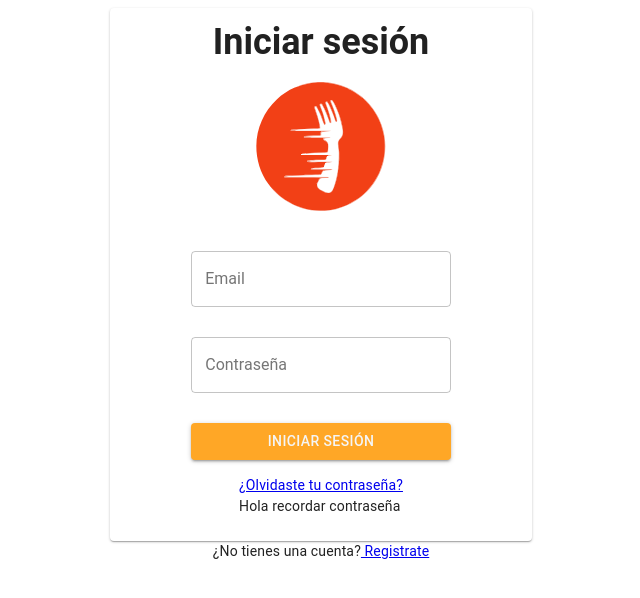
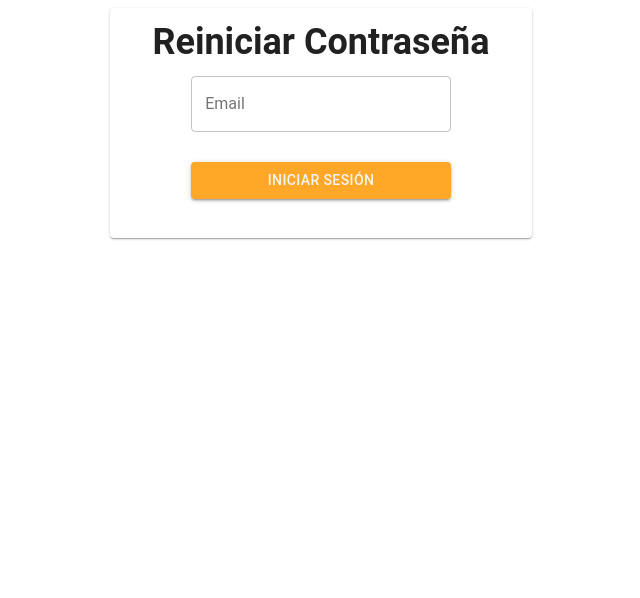
Before and after one commit to MenUber/WebProject, a React (Create React App) app: page /forgot-password in a window 1280 px wide. Shown: the top 598 px of the page, without its empty margins (319-959 px from the left). Built offline with nearby package versions, Linux system fonts and the light colour scheme.

Commit message:
Add router in main App

```diff
--- a/src/App.js
+++ b/src/App.js
@@ -1,13 +1,32 @@
 import React, { Component } from 'react';
 
+/*
+    Import React Router
+*/
+import {
+  BrowserRouter as Router,
+  Switch,
+  Route
+} from 'react-router-dom';
+
+/*
+  Import components
+*/
 import Login from './component/Login'
+import ForgotPassword from './component/ForgotPassword';
+import Register from './component/Register';
 
 class App extends Component {
   render() {
     return (
-      <div className="App">
-        <Login></Login>
-      </div>
+      <Router>
+        <Switch>
+           <Route exact path="/" component={Login}/>
+           <Route exact path="/register" component={Register}/>
+           <Route exact path="/forgot-password" component={ForgotPassword} />
+           {/* <Route component={NotFound}/> */}
+        </Switch>
+      </Router>
     );
   }
 }
--- a/src/component/ForgotPassword.js
+++ b/src/component/ForgotPassword.js
@@ -1,13 +1,82 @@
 import React,{ Component } from 'react'
 
+/*
+    Import Material Design modules
+*/
+import {
+    Grid,
+    Card,
+    Typography,
+    Button,
+    CardContent,
+    TextField
+} from '@material-ui/core';
+import { withStyles } from '@material-ui/core/styles';
+
+/*
+    Import styles for material-ui
+*/
+const styles = {
+    formControl:{
+        margin: "15px 0px"
+    },
+    title: {
+        fontSize: "36px",
+        fontWeight: "bold"
+    }
+}
+
 class ForgotPassword extends Component {
+    constructor(props)
+    {
+        super(props);
+    }
+
     render(){
+        const { classes } = this.props
+
         return(
             <div>
-                Hola recordar contraseña
+                <Grid container justify="center">
+                    <Grid item xs={4} >
+                        <Card>
+                            <CardContent>
+                                <Grid container justify="center">
+                                    <Grid item>
+                                        <Typography variant="h3" className={classes.title}>
+                                            Reiniciar Contraseña
+                                        </Typography>
+                                    </Grid>
+                                </Grid>
+                                <form>
+                                    <Grid container justify="center">
+                                        <Grid item xs={8}>
+                                            <TextField
+                                                fullWidth
+                                                label='Email'
+                                                variant="outlined"
+                                                className={classes.formControl}
+                                            />
+                                        </Grid>
+                                        <Grid item xs={8}>
+                                            <Button
+                                                variant="contained"
+                                                color="secondary"
+                                                fullWidth
+                                                className={classes.formControl}
+                                            >
+                                                Iniciar Sesión
+                                            </Button>
+                                        </Grid>
+                                    </Grid>
+                                </form>
+                            </CardContent>
+                        </Card>
+                    </Grid>
+                </Grid>
             </div>
         )
     }
 }
 
-export default ForgotPassword
+export default withStyles(styles)(ForgotPassword)
--- a/src/component/Login.js
+++ b/src/component/Login.js
@@ -110,25 +110,19 @@ class Login extends Component{
                                 </form>
                                 <Grid container justify="center">
                                     <Grid item>
-                                    <Router>
                                         <Typography component="p">
                                             <Link to="/forgot-password">¿Olvidaste tu contraseña?</Link>
-                                            <Route path="/forgot-password" exact component={ForgotPassword} />
                                         </Typography>
-                                    </Router>
                                     </Grid>
                                 </Grid>
                             </CardContent>
                         </Card>
                         <Grid container justify="center">
                             <Grid item>
-                                <Router>
-                                    <Typography component="p">
-                                        ¿No tienes una cuenta?
-                                        <Link to="/register"> Registrate</Link>
-                                        <Route path="/register" exact component={Register} />
-                                    </Typography>
-                                </Router>
+                                <Typography component="p">
+                                    ¿No tienes una cuenta?
+                                    <Link to="/register"> Registrate</Link>
+                                </Typography>
                             </Grid>
                         </Grid>
                     </Grid>
--- a/src/component/Register.js
+++ b/src/component/Register.js
@@ -1,6 +1,11 @@
 import React,{ Component } from 'react'
 
 class Register extends Component {
+    constructor(props)
+    {
+        super(props);
+    }
+
     render(){
         return(
             <div>
```
